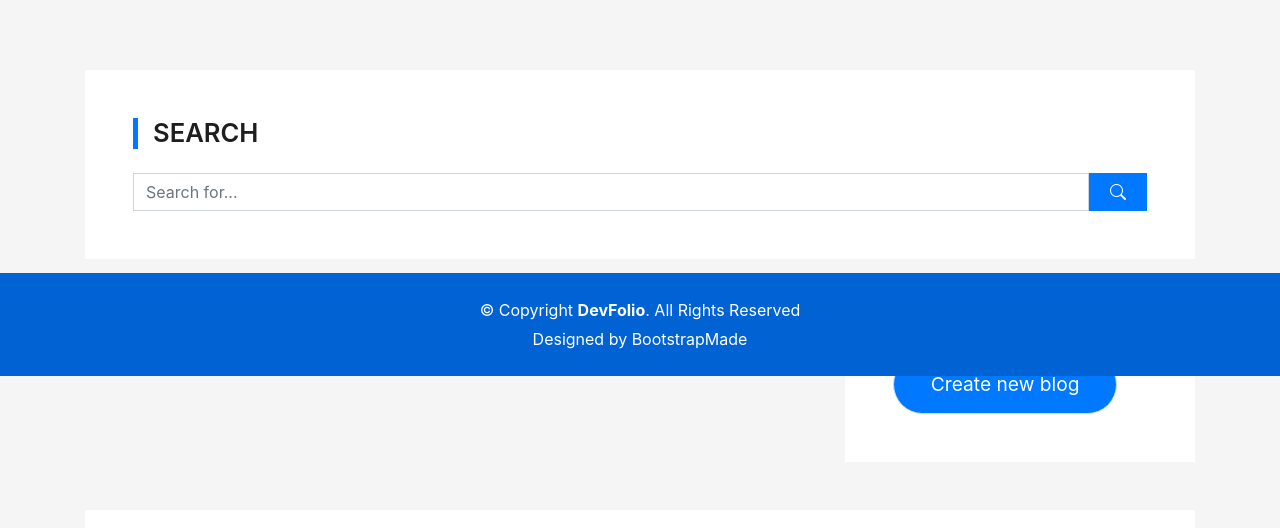
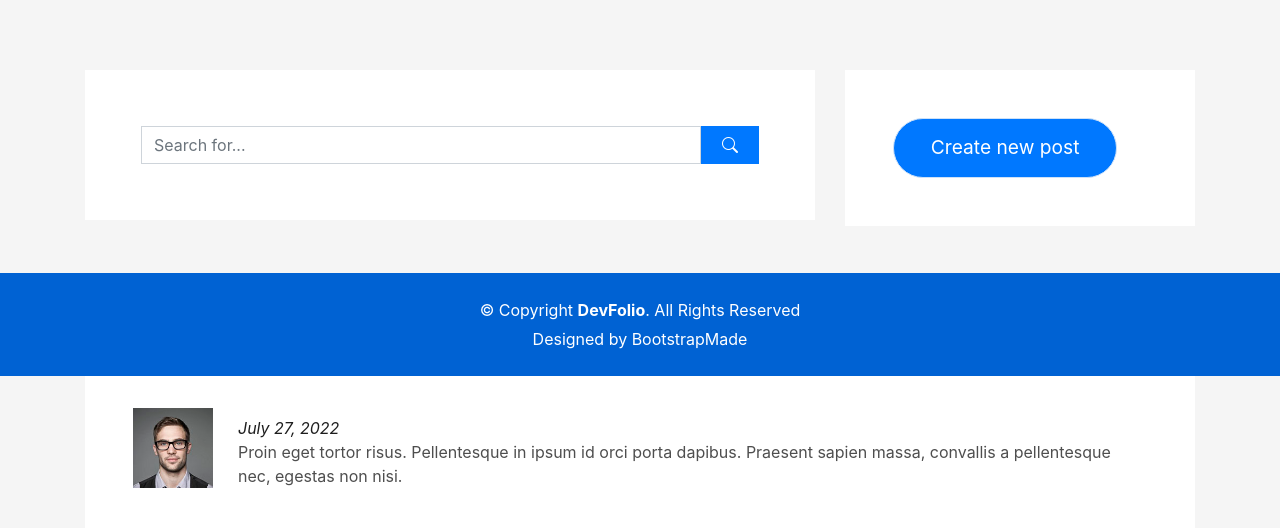
Before and after one commit to acharayaP03/Nuxt-post, a Nuxt app: page /ManageBlog in a window 1280 px wide. Shown: the part 424-952 px from the top of the page. Built offline with nearby package versions, Linux system fonts and the light colour scheme.

Commit message:
Create new post modal

```diff
--- a/components/SearchBar.vue
+++ b/components/SearchBar.vue
@@ -1,9 +1,8 @@
 <template>
     <div class="widget-sidebar sidebar-search">
-        <h5 class="sidebar-title">Search</h5>
         <div class="sidebar-content">
             <form>
-            <div class="input-group">
+            <div class="input-group p-2">
                 <input
                     type="text"
                     class="form-control"
--- /dev/null
+++ b/components/modal.vue
@@ -0,0 +1,48 @@
+<template><!-- Modal -->
+  <div>
+    <b-button
+      v-b-modal.bv-modal-example
+      class="button button-a button-big button-rouded"
+    >{{ buttonName}}</b-button>
+    <b-modal id="bv-modal-example" size="xl" centered hide-footer>
+      <template #modal-title>
+        {{ modalTitle }}
+      </template>
+      <div class="d-block text-center">
+        <h3>Lorem ipsum dolor sit amet.</h3>
+        <p>Lorem ipsum dolor sit amet, consectetur adipisicing elit. Aut cupiditate distinctio laboriosam nisi quia quibusdam repellendus sit tenetur vitae voluptate?</p>
+      </div>
+      <hr class="mt-4">
+      <b-button class="button button-a button-small"  @click="$bvModal.hide('bv-modal-example')">Close Me</b-button>
+    </b-modal>
+  </div>
+</template>
+
+<script>
+export default {
+  name: "CreateBlogModal",
+  data(){
+    return{
+      isActive: false
+    }
+  },
+  props:{
+    buttonName: {
+      type: String,
+      default: ''
+    },
+    modalTitle:{
+      type: String,
+      default: ''
+    }
+  },
+  methods:{
+    toggleModal() {
+      this.isActive = true;
+    }
+  }
+}
+</script>
+
+<style scoped>
+</style>
--- a/pages/ManageBlog.vue
+++ b/pages/ManageBlog.vue
@@ -8,22 +8,15 @@
       <section class="blog-wrapper sect-pt4" id="blog">
         <div class="container">
           <div class="row">
-            <div class="col-md-12">
+            <div class="col-md-8">
                 <SearchBar />
             </div>
-          </div>
-            <div class="row">
                 <div class="col-md-4 ml-auto">
                     <div class="widget-sidebar sidebar-search">
                         <div class="sidebar-content">
                             <div class="row">
                                 <div class="col-md-12">
-                                    <button
-                                    type="submit"
-                                    class="button button-a button-big button-rouded"
-                                    >
-                                    Create new blog
-                                    </button>
+                                    <Modal button-name="Create new post" modal-title="Create new post "/>
                                 </div>
                             </div>
                         </div>
@@ -54,6 +47,7 @@
     </main>
     <!-- End #main -->
     <FooterComponent />
+
   </div>
 </template>
 
@@ -62,14 +56,16 @@ import NavBar from '~/components/NavBar.vue'
 import HeroContainer from '~/components/HeroContainer.vue'
 import SearchBar from '~/components/SearchBar.vue'
 import FooterComponent from '~/components/FooterComponent.vue'
-import ListItem from '~/components/Posts/ListItem.vue'
+import ListItem from '~/components/Posts/ListItem.vue';
+import Modal from "~/components/modal";
 export default {
   name: 'IndexPage',
-  components: { NavBar, HeroContainer, SearchBar, FooterComponent, ListItem },
+  components: { NavBar, HeroContainer, SearchBar, FooterComponent, ListItem, Modal },
   data() {
     return {
       title: 'Here are the list of posts that are recently added.',
-      postsData: []
+      postsData: [],
+      showModal: false
     }
   },
   fetch({ store}) {
@@ -77,10 +73,20 @@ export default {
       return store.dispatch('posts/fetchPosts');
     }
   },
-  computed:{
+  computed: {
     posts() {
       return this.$store.state.posts.posts
+    }
+  },
+  methods:{
+    toggleModal(){
+      this.showModal = true;
     }
   }
 }
 </script>
+<style scoped>
+.showmodal{
+  display: block;
+}
+</style>
```
